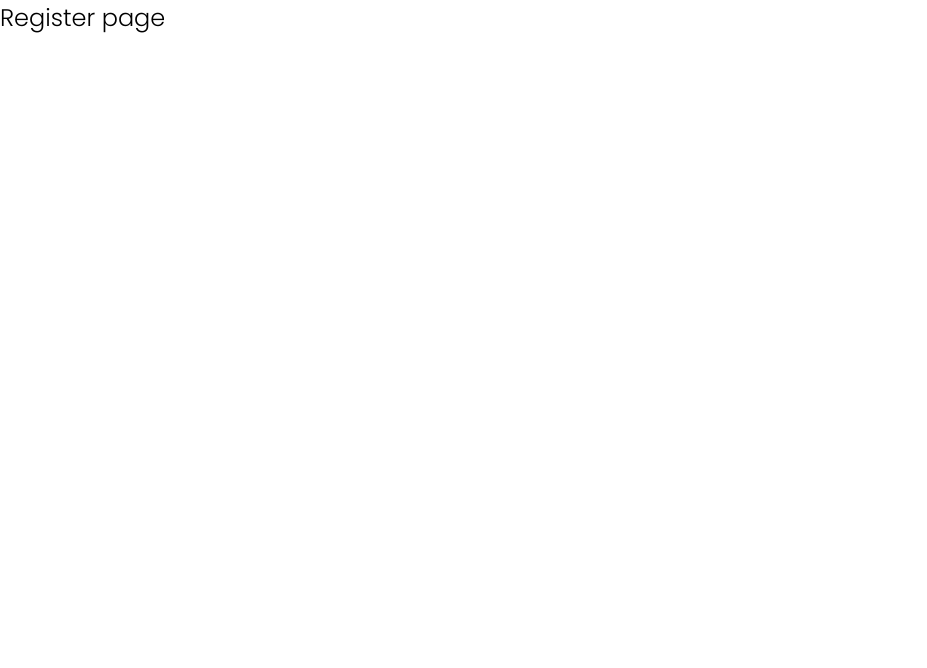
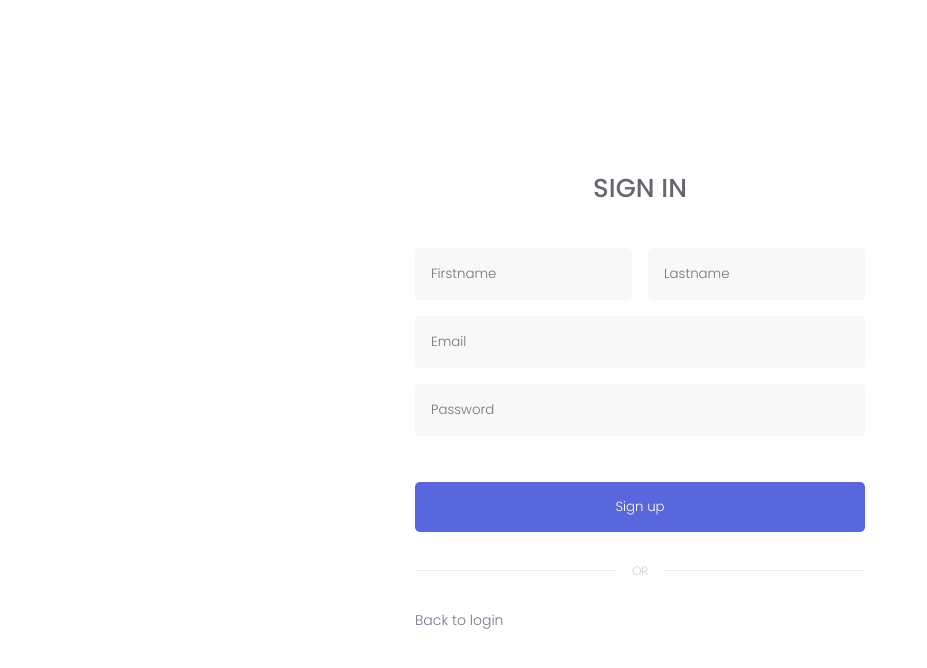
Before and after one commit to cenga93/faq-app, a Vue app in the folder client/: page /register in a window 1280 px wide. Shown: the top 668 px of the page, without its empty margins (0-927 px from the left). Built offline with nearby package versions, Linux system fonts and the light colour scheme.

Commit message:
Added register page

```diff
--- a/client/src/assets/scss/_mixins.scss
+++ b/client/src/assets/scss/_mixins.scss
@@ -99,3 +99,9 @@
           }
      }
 }
+
+@mixin from($width) {
+     @media (min-width: $width) {
+          @content;
+     }
+}
--- /dev/null
+++ b/client/src/components/forms/RegisterForm.vue
@@ -0,0 +1,41 @@
+<template>
+     <form action="" class="form form--login">
+          <div class="form__box">
+               <div class="form__input">
+                    <input class="form__input-field" type="text" placeholder="Firstname" name="firstname" />
+               </div>
+
+               <div class="form__input">
+                    <input class="form__input-field" type="text" placeholder="Lastname" name="lastname" />
+               </div>
+          </div>
+
+          <div class="form__input">
+               <input class="form__input-field" type="email" placeholder="Email" name="email" />
+          </div>
+
+          <div class="form__input">
+               <input class="form__input-field" type="password" placeholder="Password" name="password" />
+          </div>
+
+          <div class="form__actions">
+               <button class="form__submit">Sign up</button>
+          </div>
+     </form>
+</template>
+
+<script>
+export default {
+     name: 'RegisterForm',
+};
+</script>
+
+<style lang="scss" scoped>
+.form__box {
+     @include from(425px) {
+          display: grid;
+          grid-template-columns: repeat(2, 1fr);
+          grid-column-gap: 16px;
+     }
+}
+</style>
--- a/client/src/components/index.js
+++ b/client/src/components/index.js
@@ -1,4 +1,5 @@
 import Divider from './ui/Divider';
 import LoginForm from './forms/LoginForm';
+import RegisterForm from './forms/RegisterForm';
 
-export { Divider, LoginForm };
+export { Divider, LoginForm, RegisterForm };
--- a/client/src/views/auth/Register.vue
+++ b/client/src/views/auth/Register.vue
@@ -1,9 +1,29 @@
 <template>
-     <h2>Register page</h2>
+     <section class="register">
+          <div class="register__form">
+               <h3 class="register__title">Sign In</h3>
+               <register-form />
+
+               <divider label="or" />
+
+               <div class="register__options">
+                    <router-link to="/login" class="register__signup-link">Back to login</router-link>
+               </div>
+          </div>
+     </section>
 </template>
 
 <script>
+import { Divider, RegisterForm } from '@/components';
+
 export default {
      name: 'Register',
+     components: { Divider, RegisterForm },
 };
 </script>
+
+<style lang="scss" scoped>
+.register {
+     @include authContainer;
+}
+</style>
```
